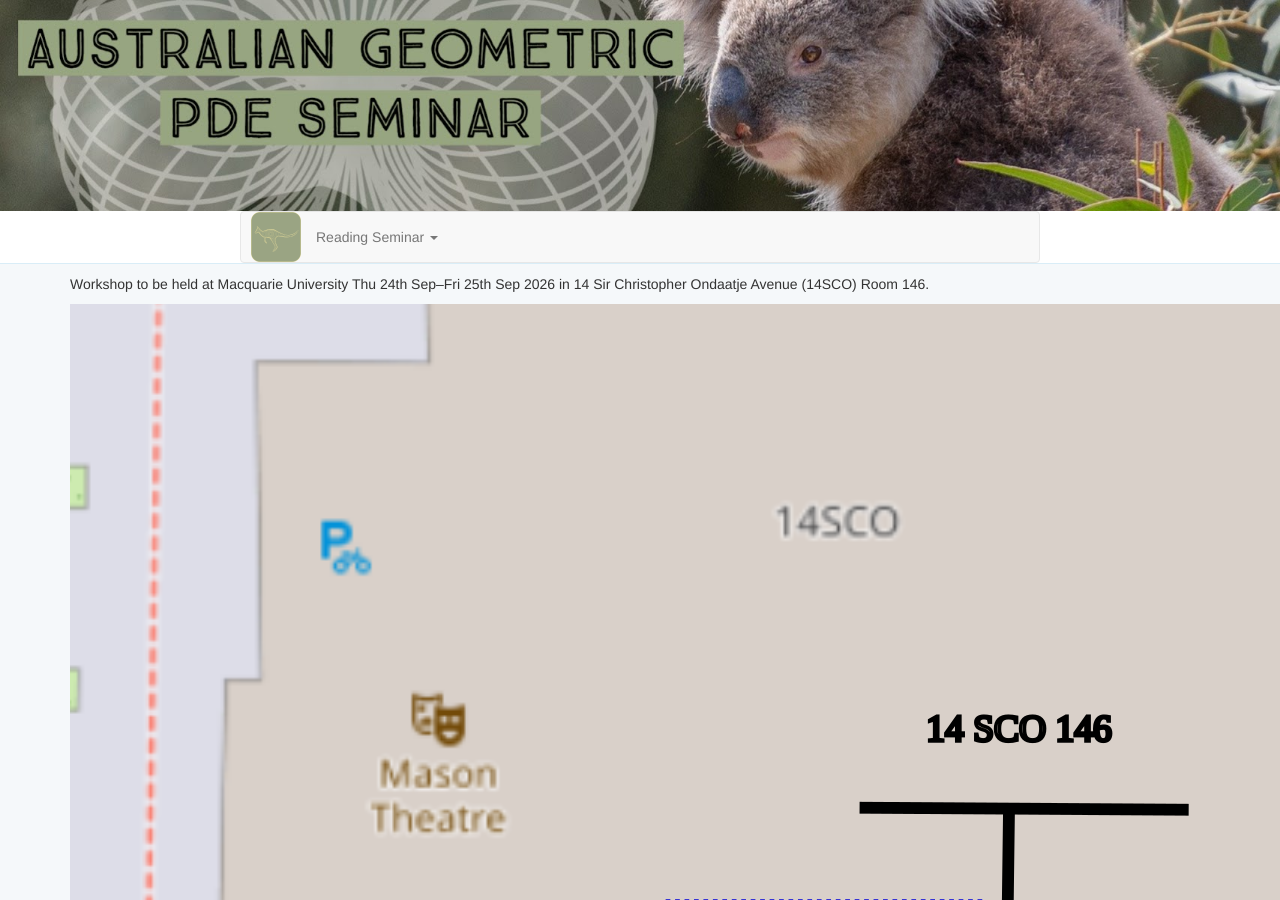
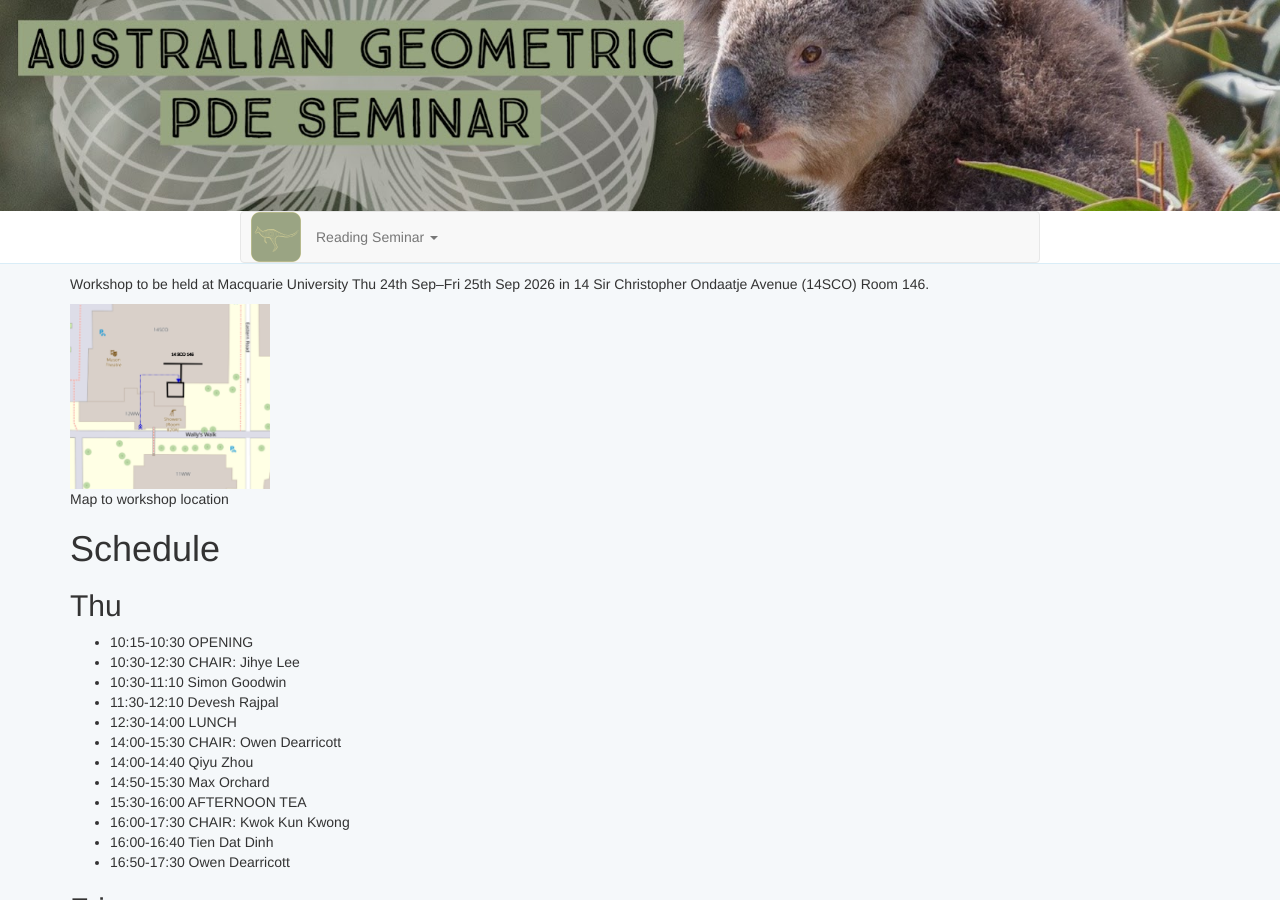
Before and after one commit to oz-geom-pde/oz-geom-pde.github.io, a Jekyll site: the page built from oz-geom-pde-mq-2026.md, in a window 1280 px wide and 900 px high. Built offline with Jekyll 4.4.1, drawn with Linux system fonts in a browser that asks for light colours.

Commit message:
Use html for map image to set size.

```diff
--- a/oz-geom-pde-mq-2026.md
+++ b/oz-geom-pde-mq-2026.md
@@ -5,8 +5,12 @@ category: geom-pde-reading-seminar-season02
 
 Workshop to be held at Macquarie University Thu 24th Sep&ndash;Fri 25th Sep 2026 in 14 Sir Christopher Ondaatje Avenue (14SCO) Room 146.
 
-![img](/img/oz-geom-pde-at-mq-map.png "Map to workshop location")
-
+<figure>
+    <img src="/img/oz-geom-pde-at-mq-map.png"
+         alt="Map to workshop location"
+		 width=200>
+    <figcaption>Map to workshop location</figcaption>
+</figure>
 
 # Schedule
 
```
